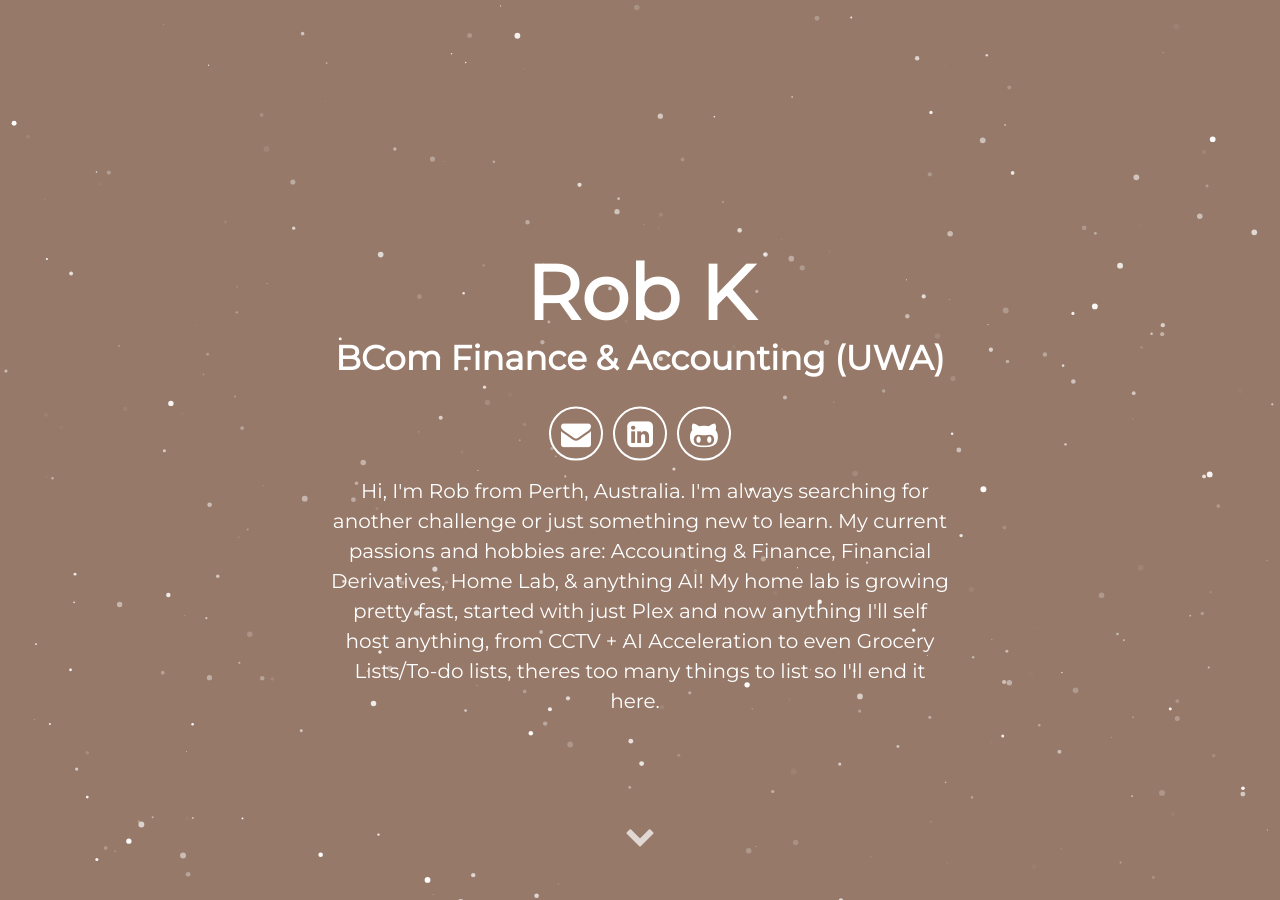
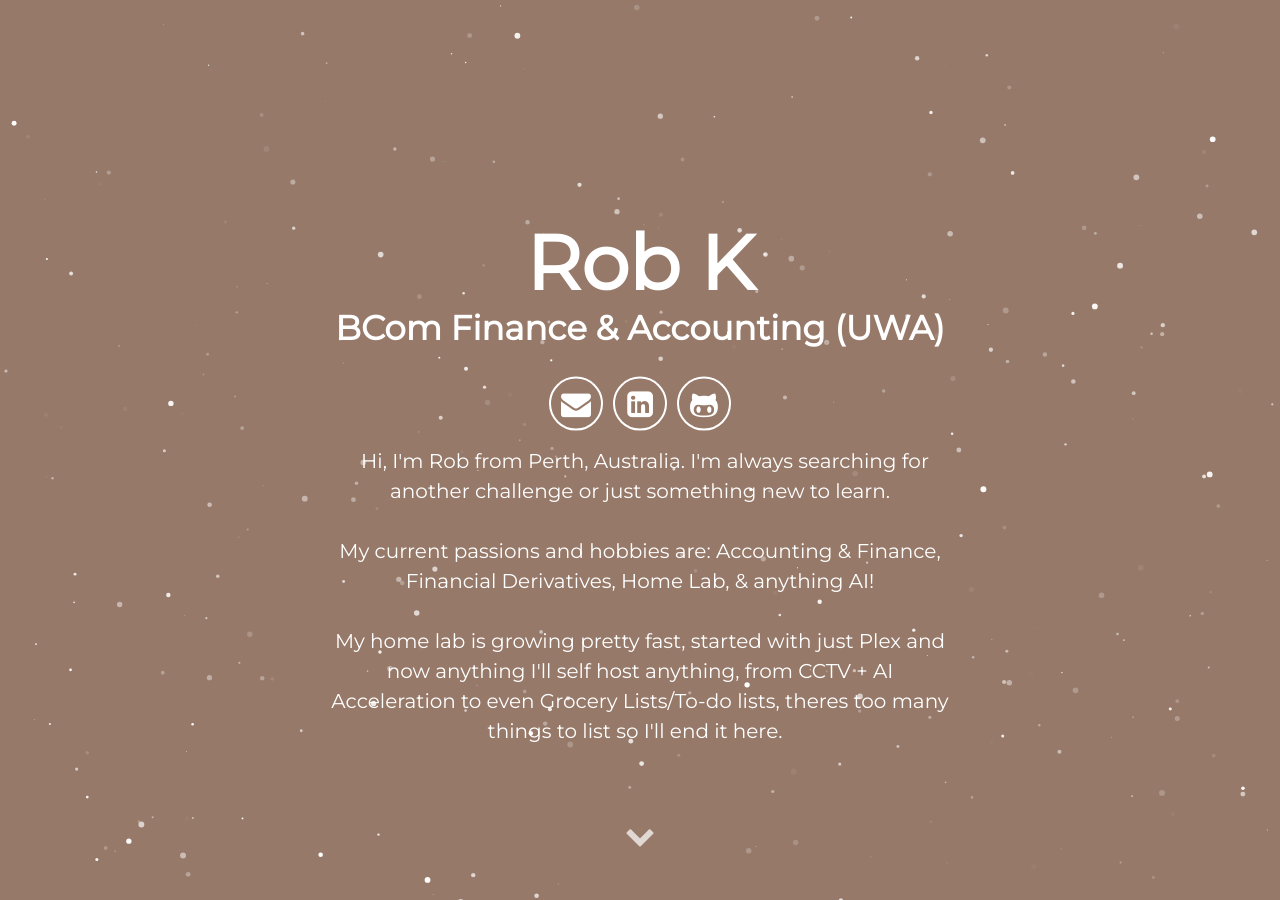
Before and after one commit to murraco/jekyll-theme-minimal-resume, a Jekyll site: the page built from index.html, in a window 1280 px wide and 900 px high. Built offline with Jekyll 4.4.1, drawn with Linux system fonts in a browser that asks for light colours; some web fonts are replaced.

Commit message:
Update header.html

```diff
--- a/_includes/header.html
+++ b/_includes/header.html
@@ -32,7 +32,7 @@
         {% endif %}
       </div>
       <div class="header-links">
-        <a class="link" href="#about" data-scroll>Hi, I'm Rob from Perth, Australia. I'm always searching for another challenge or just something new to learn. My current passions and hobbies are: Accounting & Finance, Financial Derivatives, Home Lab, & anything AI! My home lab is growing pretty fast, started with just Plex and now anything I'll self host anything, from CCTV + AI Acceleration to even Grocery Lists/To-do lists, theres too many things to list so I'll end it here.</a>
+        <a class="link" href="#about" data-scroll>Hi, I'm Rob from Perth, Australia. I'm always searching for another challenge or just something new to learn.<div><br></div> My current passions and hobbies are: Accounting & Finance, Financial Derivatives, Home Lab, & anything AI!<div><br></div>  My home lab is growing pretty fast, started with just Plex and now anything I'll self host anything, from CCTV + AI Acceleration to even Grocery Lists/To-do lists, theres too many things to list so I'll end it here.</a>
       </div>
   </div>
   <a class="down" href="#about" data-scroll><i class="icon fa fa-chevron-down" aria-hidden="true"></i></a>
```
